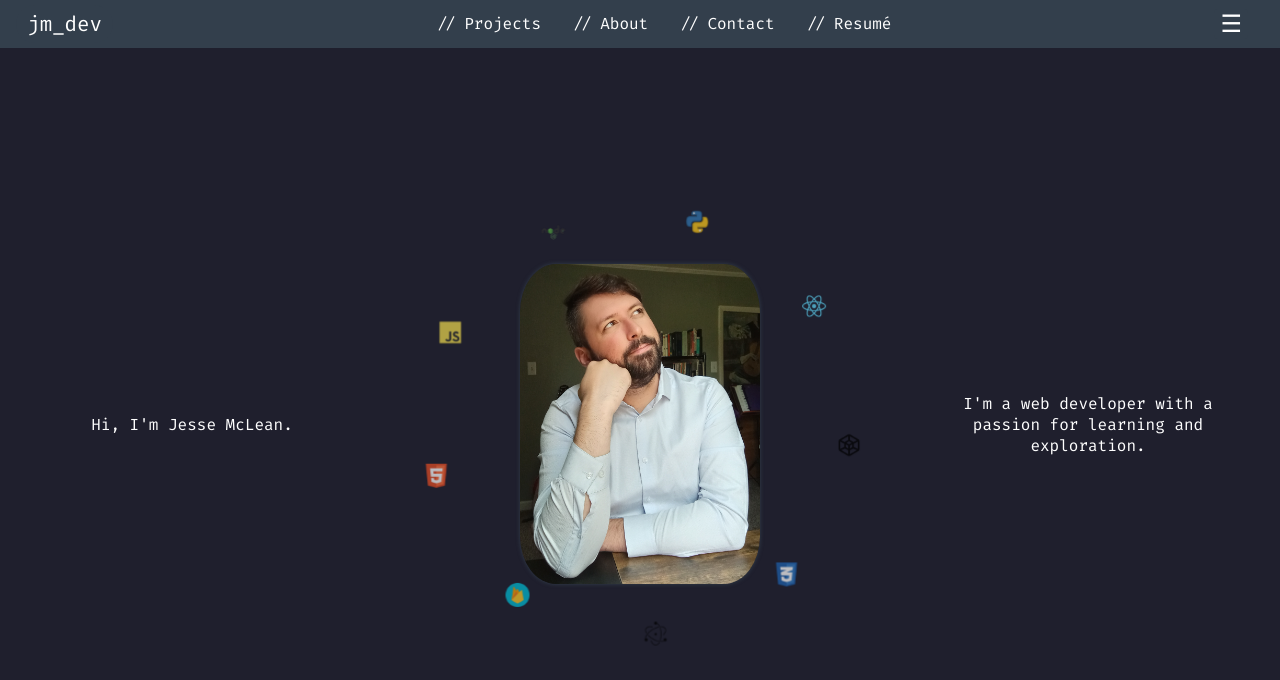
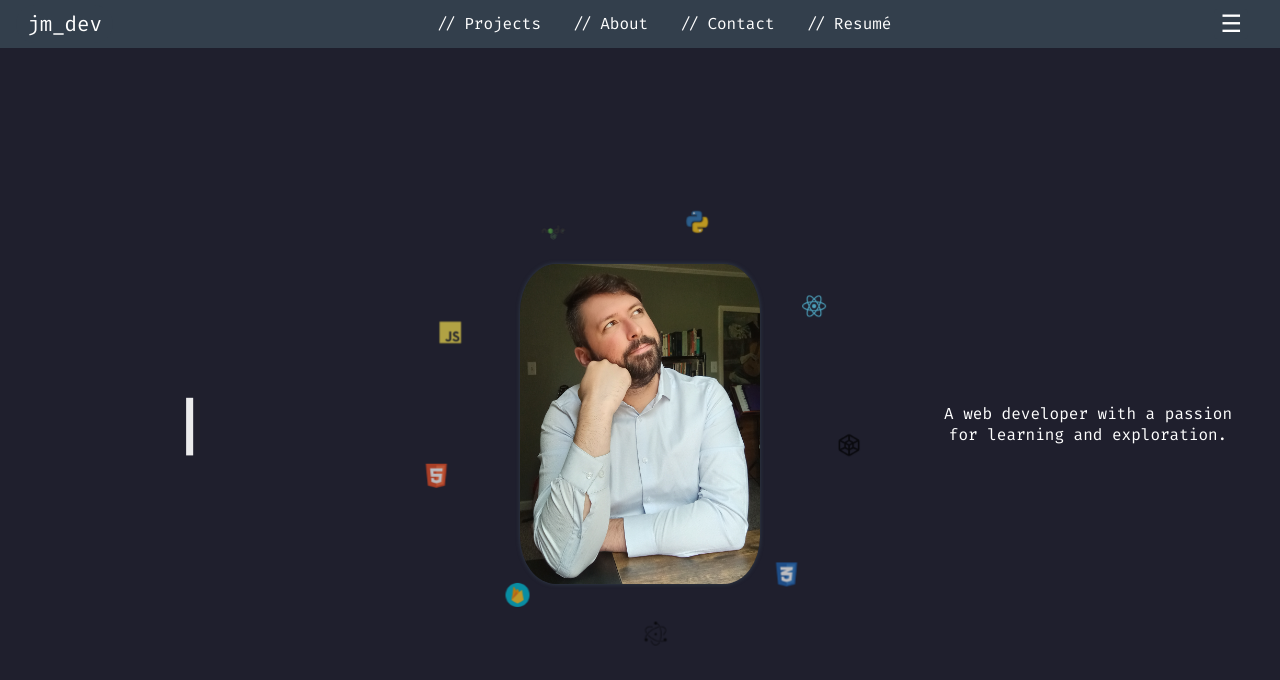
Before and after one commit to jamclean23/jm-portfolio, a React app: page /#/ in a window 1280 px wide. Shown: the top 680 px of the page. Built offline with nearby package versions, Linux system fonts and the light colour scheme.

Commit message:
Add typeCursor

```diff
--- a/src/React/components/HomePage/Landing/Landing.css
+++ b/src/React/components/HomePage/Landing/Landing.css
@@ -5,6 +5,13 @@
     grid-auto-flow: column;
     grid-template-columns: 1fr 1fr 1fr;
     min-height: var(--landing-height);
+}
+
+.Landing .name {
+    font-size: 3rem;
+    font-weight: bold;
+    letter-spacing: .3rem;
+    text-align: center;
 }
 
 .Landing .imgWrapper {
@@ -31,6 +38,19 @@
     justify-content: center;
     align-items: center;
     padding-inline: 2rem;
+}
+
+.Landing .typeCursor {
+    animation: .75s cubic-bezier(0.075, 0.82, 0.165, 1) alternate infinite blink-cursor;
+}
+
+@keyframes blink-cursor {
+    0% {
+        opacity: 0%;
+    }
+    100% {
+        opacity: 100%;
+    }
 }
 
 .iconsLayer {
@@ -69,7 +89,7 @@
     }
 }
 
-@media (max-width: 800px) {
+@media (max-width: 950px) {
     .Landing {
         grid-auto-flow: row;
         grid-template-rows: 1fr 20rem 1fr;
--- a/src/React/components/HomePage/Landing/Landing.js
+++ b/src/React/components/HomePage/Landing/Landing.js
@@ -28,6 +28,9 @@ function Landing () {
     // VARIABLES
 
     const [orbitIconOffsets, setOrbitIconsOffsets] = useState([]);
+    const [nameContents, setNameContents] = useState('');
+
+    const name = 'Jesse McLean'
 
 
     // LISTENERS
@@ -122,8 +125,11 @@ function Landing () {
     // RENDER
     return (
         <section onLoad={handleLandingLoad} className="Landing">
-            <aside className="welcomeText">
-                Hi, I'm Jesse McLean.
+            <aside className="nameAside">
+                <p className="name">
+                    {nameContents}
+                    <span className="typeCursor">|</span>
+                </p>
             </aside>
             <div className="imgWrapper">
                 <img className='portrait' onLoad={handlePortraitLoad} src={portrait} alt='A picture of Jesse McLean in thought'/>
@@ -212,7 +218,7 @@ function Landing () {
                 </div>
             </div>
             <aside className="aboutText">
-                I'm a web developer with a passion for learning and exploration.
+                A web developer with a passion for learning and exploration.
             </aside>
         </section>
     );
--- a/src/styles.css
+++ b/src/styles.css
@@ -3,6 +3,11 @@
 @font-face {
     font-family: 'FiraCode';
     src: url('./assets/fonts/FiraCode.ttf');
+}
+
+@font-face {
+    font-family: 'Roboto Slab';
+    src: url('./assets/fonts/RobotoSlab-VariableFont_wght.ttf');
 }
 
 body {
```
Also changed, not shown: src/assets/fonts/RobotoSlab-VariableFont_wght.ttf (added).
